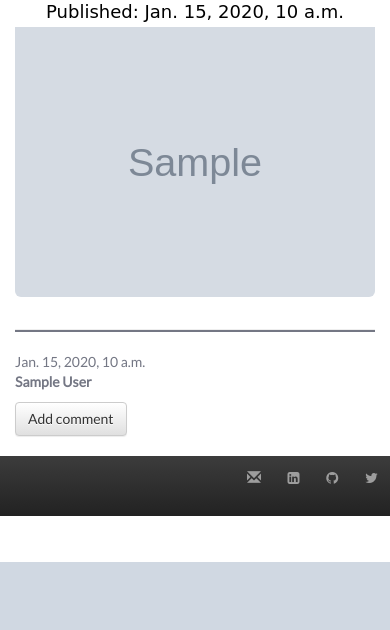
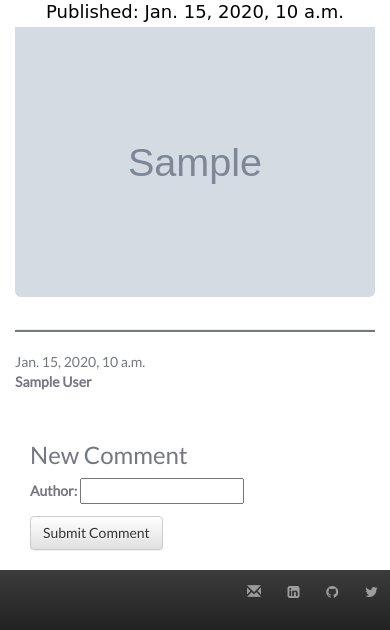
Before and after one commit to RachellCalhoun/mysite, a Django app: page /post/1/ in a window 390 px wide. Shown: the part 282-912 px from the top of the page. Before the commit the page ends 844 px from the top, so only its background shows below. Run offline with Django 3.2, Linux system fonts and the light colour scheme; tables that the repository leaves empty hold one stand-in row (values such as "Sample post"); grey boxes marked "Sample" are stand-in pictures; some libraries are stand-ins or nearby versions; some web fonts are replaced.

Commit message:
comment on postdetail page

```diff
--- a/blog/templates/blog/post_detail.html
+++ b/blog/templates/blog/post_detail.html
@@ -65,10 +65,38 @@
     </div>
       {% endif %}
       {% if forloop.last %}
-      <a class="btn btn-default addcommentbtn" href="{% url "add_comment_to_post" pk=post.pk %}">Add comment</a>
+
+         <div class="container addcommentmain">
+
+    <div class="row">
+      <div class="col-md-8 content main">
+      <h3 class="title">New Comment</h3>
+    <form method="POST" class="post-form">{% csrf_token %}
+        {{ form.as_p }}
+        <button type="submit" class="addcommentbtn save btn btn-default">Submit Comment</button>
+    </form>
+    </div><!--close 8col-->
+
+    </div><!--close row-->
+    </div><!--close container-->
       {% endif %}
       {% empty %}
-      <p>No comments here yet, <a class="btn btn-default addcommentbtn" href="{% url "add_comment_to_post" pk=post.pk %}">Add one!</a></p>
+
+       <div class="container addcommentmain">
+
+    <div class="row">
+      <div class="col-md-8 content main">
+       <p>No comments here yet</p>
+      <h3 class="title">New Comment</h3>
+      <p><a href="/blog">Back</a></p>
+    <form method="POST" class="post-form">{% csrf_token %}
+        {{ form.as_p }}
+        <button type="submit" class="addcommentbtn save btn btn-default">Submit Comment</button>
+    </form>
+    </div><!--close 8col-->
+     <div class="col-md-2"></div>
+    </div><!--close row-->
+    </div><!--close container-->
       {% endfor %}
           </div>
 
--- a/blog/urls.py
+++ b/blog/urls.py
@@ -9,7 +9,7 @@
     url(r'^drafts/$', views.post_draft_list, name='post_draft_list'),
     url(r'^post/(?P<pk>[0-9]+)/publish/$', views.post_publish, name='post_publish'),
     url(r'^post/(?P<pk>[0-9]+)/remove/$', views.post_remove, name='post_remove'),
-    url(r'^post/(?P<pk>[0-9]+)/comment/$', views.add_comment_to_post, name='add_comment_to_post'),
+    # url(r'^post/(?P<pk>[0-9]+)/comment/$', views.add_comment_to_post, name='add_comment_to_post'),
     url(r'^comment/(?P<pk>[0-9]+)/approve/$', views.comment_approve, name='comment_approve'),
     url(r'^comment/(?P<pk>[0-9]+)/remove/$', views.comment_remove, name='comment_remove'),
 ]
--- a/blog/views.py
+++ b/blog/views.py
@@ -13,7 +13,16 @@
 
 def post_detail(request, pk):
     post = get_object_or_404(Post, pk=pk)
-    return render(request, 'blog/post_detail.html', {'post': post})
+    if request.method == "POST":
+        form = CommentForm(request.POST)
+        if form.is_valid():
+            comment = form.save(commit=False)
+            comment.post = post
+            comment.save()
+            return redirect('blog.views.post_detail', pk=post.pk)
+    else:
+        form = CommentForm()
+    return render(request, 'blog/post_detail.html', {'form': form, 'post': post})
 
 @login_required
 def post_new(request):
@@ -65,18 +74,18 @@
     post.delete()
     return redirect('blog.views.post_list')
 
-def add_comment_to_post(request, pk):
-    post = get_object_or_404(Post, pk=pk)
-    if request.method == "POST":
-        form = CommentForm(request.POST)
-        if form.is_valid():
-            comment = form.save(commit=False)
-            comment.post = post
-            comment.save()
-            return redirect('blog.views.post_detail', pk=post.pk)
-    else:
-        form = CommentForm()
-    return render(request, 'blog/add_comment_to_post.html', {'form': form, 'post': post})
+# def add_comment_to_post(request, pk):
+#     post = get_object_or_404(Post, pk=pk)
+#     if request.method == "POST":
+#         form = CommentForm(request.POST)
+#         if form.is_valid():
+#             comment = form.save(commit=False)
+#             comment.post = post
+#             comment.save()
+#             return redirect('blog.views.post_detail', pk=post.pk)
+#     else:
+#         form = CommentForm()
+#     return render(request, 'blog/add_comment_to_post.html', {'form': form, 'post': post})
 
 @login_required
 def comment_approve(request, pk):
```
Also changed, not shown: blog/templates/blog/add_comment_to_post.html (+23 -4 lines).
